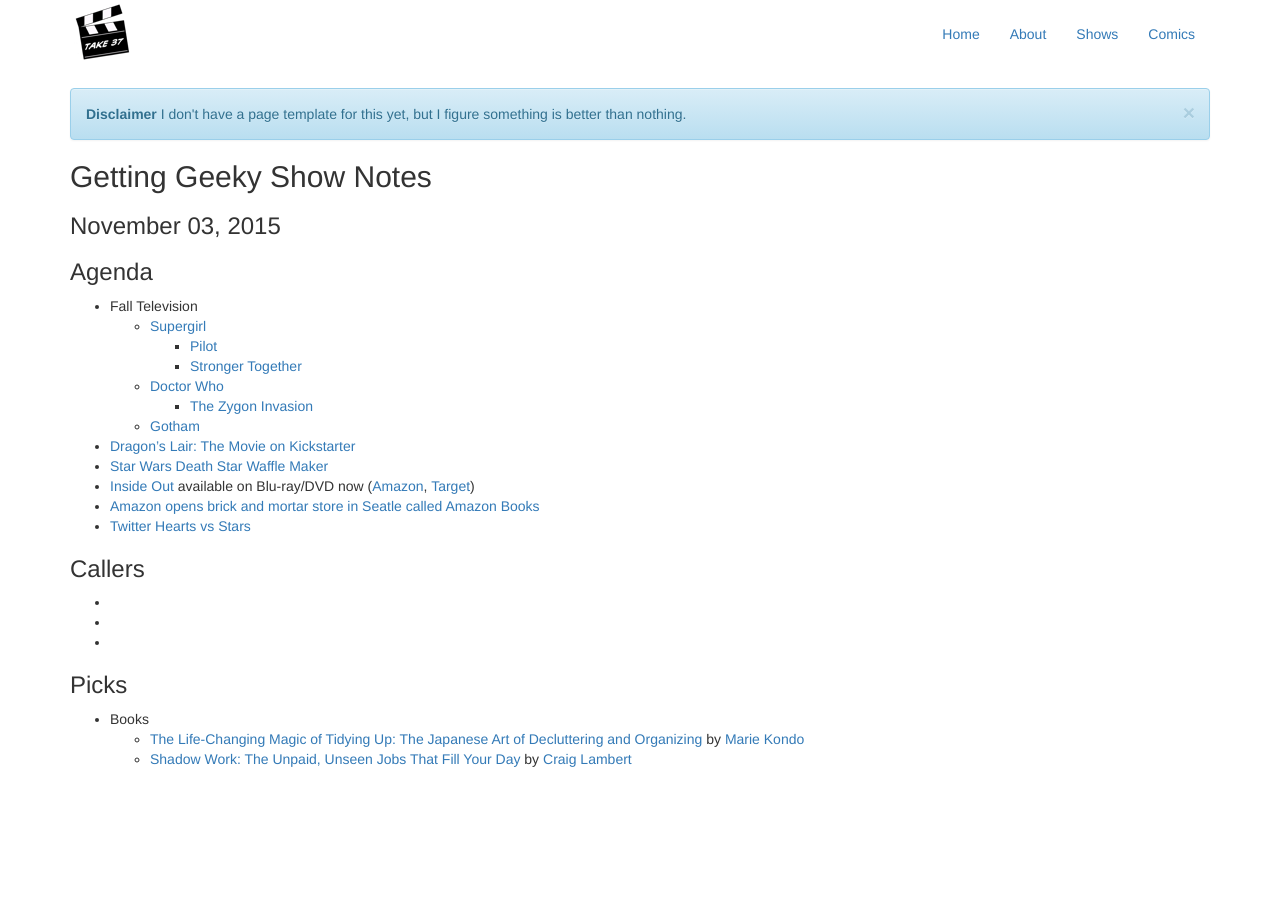
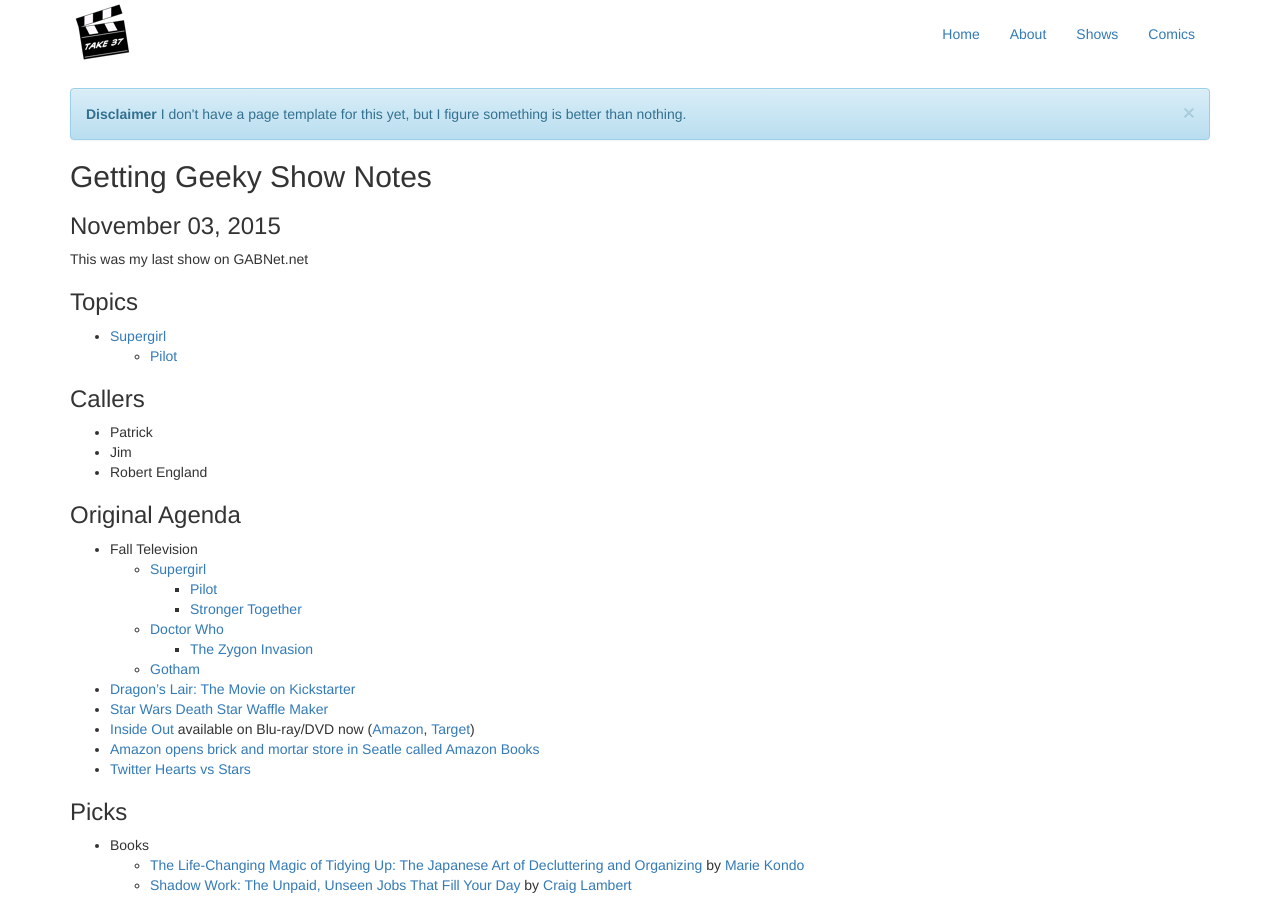
Before and after one commit to MirandaJanell/Take37, a Jekyll site: the page built from _posts/getting-geeky-gabnet/2015-11-02-20151103.md, in a window 1280 px wide. Built offline with Jekyll 4.4.1, drawn with Linux system fonts in a browser that asks for light colours.

Commit message:
Updated old getting geeky shows.

```diff
--- a/_posts/getting-geeky/2015-11-02-20151103.md
+++ b/_posts/getting-geeky-gabnet/2015-11-02-20151103.md
@@ -2,11 +2,24 @@
 layout:     getting-geeky
 title:      "November 3, 2015"
 date:       2015-11-03 9:00:00
-duration:   1:30:00
-length:
-# link:       http://media.midnightmovieknights.com/getting-geeky/MJ151027.mp3
+duration:   1:34:58
+length:     43805181
+link:       http://media.midnightmovieknights.com/getting-geeky/MJ151103.mp3
 ---
-### Agenda
+This was my last show on GABNet.net
+
+### Topics
+* [Supergirl](http://www.imdb.com/title/tt4016454/)
+  * [Pilot](http://www.imdb.com/title/tt4525842/)
+
+
+### Callers
+* Patrick
+* Jim
+* Robert England
+
+
+### Original Agenda
 * Fall Television
   * [Supergirl](http://www.imdb.com/title/tt4016454/)
     * [Pilot](http://www.imdb.com/title/tt4525842/)
```
Also changed, not shown: other parts of _posts/getting-geeky-gabnet/2015-11-02-20151103.md (+0 -6 lines), _posts/getting-geeky-gabnet/2015-10-27-20151027.md (added, +19 -0 lines), _posts/getting-geeky-gabnet/2015-09-01-20150901.md (renamed from _posts/getting-geeky/2015-09-01-20150901.md), _posts/getting-geeky-gabnet/2015-10-20-20151020.md (renamed from _posts/getting-geeky/2015-10-20-20151020.md).
